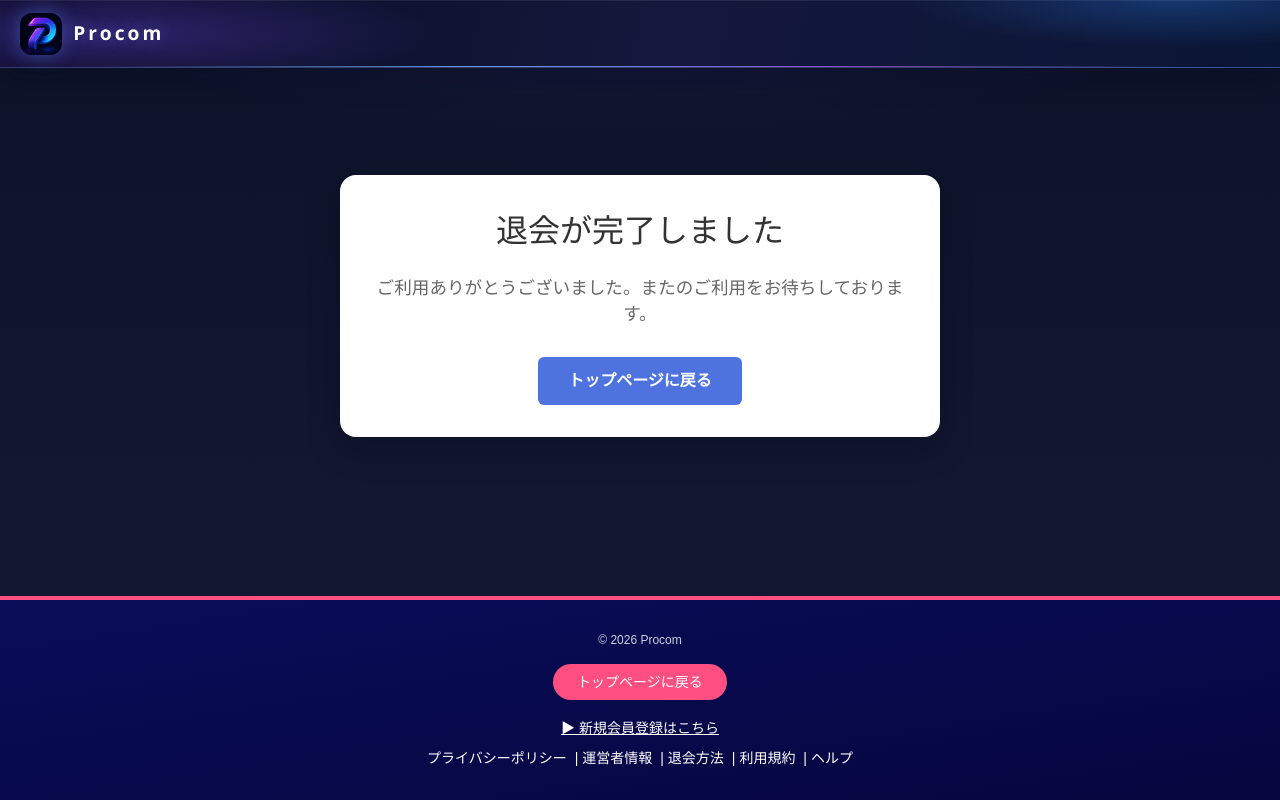
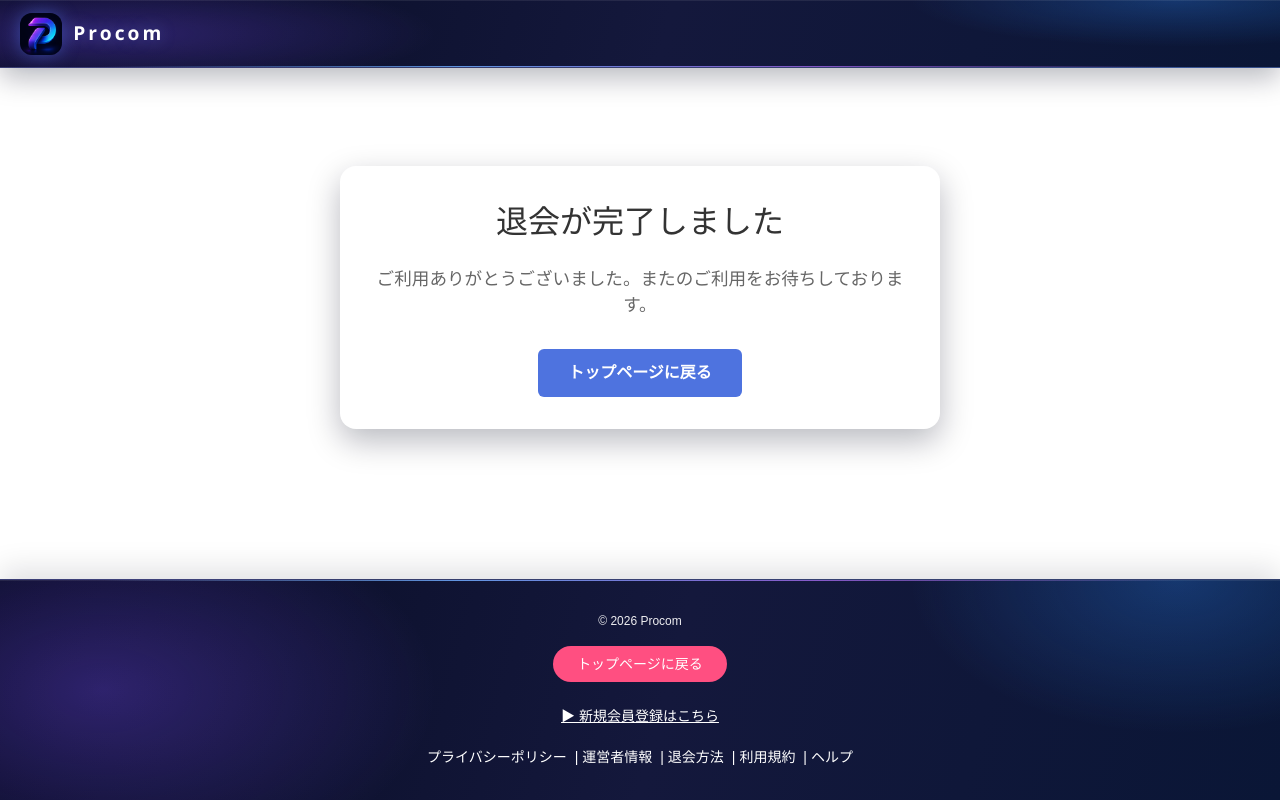
Before and after one commit to kumogumo08/procom-next, a Next.js app: page /deleted in a window 1280 px wide. Built offline with nearby package versions, Linux system fonts and the light colour scheme.

Commit message:
style: unify auth header and footer with white page background

```diff
--- a/app/components/AuthPageShell.module.css
+++ b/app/components/AuthPageShell.module.css
@@ -2,9 +2,7 @@
   min-height: 100vh;
   display: flex;
   flex-direction: column;
-  background:
-    radial-gradient(ellipse 80% 42% at 50% -8%, rgba(92, 74, 210, 0.2), transparent 62%),
-    linear-gradient(180deg, #0c1228 0%, #151b34 100%);
+  background-color: #ffffff;
 }
 
 .main {
--- a/app/components/AuthPageShell.tsx
+++ b/app/components/AuthPageShell.tsx
@@ -11,7 +11,7 @@ export default function AuthPageShell({ children }: { children: ReactNode }) {
     <div className={styles.shell}>
       <AuthHeader />
       <div className={styles.main}>{children}</div>
-      <Footer />
+      <Footer tone="auth" />
     </div>
   );
 }
--- /dev/null
+++ b/app/components/Footer.module.css
@@ -0,0 +1,82 @@
+/* AuthHeader.module.css の .header と同じ背景・発光。上端にラインを置く。 */
+.auth {
+  position: relative;
+  margin-top: 4rem;
+  padding: 2rem 1.25rem;
+  text-align: center;
+  color: #ffffff;
+  background:
+    radial-gradient(ellipse 42% 140% at 8% 50%, rgba(124, 78, 255, 0.32), transparent 62%),
+    radial-gradient(ellipse 36% 120% at 92% 0%, rgba(46, 140, 255, 0.28), transparent 58%),
+    linear-gradient(105deg, #070b22 0%, #14183c 52%, #0a1636 100%);
+  border-top: 1px solid rgba(150, 170, 255, 0.28);
+  box-shadow:
+    inset 0 1px 0 rgba(255, 255, 255, 0.08),
+    0 -10px 28px rgba(4, 8, 28, 0.12);
+}
+
+.auth::before {
+  content: '';
+  position: absolute;
+  left: 8%;
+  right: 8%;
+  top: 0;
+  height: 1px;
+  background: linear-gradient(90deg, transparent, rgba(110, 170, 255, 0.85), rgba(176, 110, 255, 0.7), transparent);
+  pointer-events: none;
+}
+
+.copy {
+  margin: 0;
+  color: #ffffff;
+  font-size: 0.75rem;
+  line-height: 1.5;
+  opacity: 0.92;
+}
+
+.topButton {
+  display: inline-block;
+  margin: 1rem 0;
+  padding: 0.5rem 1.5rem;
+  border-radius: 9999px;
+  background: #ff4f81;
+  color: #ffffff;
+  font-size: 0.875rem;
+  line-height: 1.25rem;
+  text-decoration: none;
+}
+
+.topButton:hover {
+  background: #db2777;
+}
+
+.registerLink {
+  display: inline-block;
+  margin: 0.5rem 0;
+  color: #ffffff;
+  font-size: 0.875rem;
+  line-height: 1.25rem;
+  text-decoration: underline;
+}
+
+.registerLink:hover {
+  color: var(--procom-footer-link-hover);
+}
+
+.links {
+  margin: 0.75rem 0 0;
+  color: #ffffff;
+  font-size: 0.875rem;
+  line-height: 1.6;
+}
+
+.link {
+  color: #ffffff;
+  margin: 0 0.25rem;
+  text-decoration: none;
+}
+
+.link:hover {
+  color: var(--procom-footer-link-hover);
+  text-decoration: underline;
+}
--- a/app/components/Footer.tsx
+++ b/app/components/Footer.tsx
@@ -2,41 +2,59 @@ import Script from 'next/script';
 import Link from 'next/link';
 import React from 'react';
 
+import styles from './Footer.module.css';
+
 const linkClass: string = "text-white hover:underline mx-1";
 
-const Footer: React.FC = () => {
+type FooterProps = {
+  /** 認証ページだけ、AuthHeader と同じ背景にする。 */
+  tone?: 'default' | 'auth';
+};
+
+const Footer: React.FC<FooterProps> = ({ tone = 'default' }) => {
+  const auth = tone === 'auth';
   return (
-    <footer className="bg-gradient-to-br from-[#0a0d59] to-[#05063f] text-white text-center py-8 px-5 mt-16 border-t-4 border-[#ff4f81] shadow-md">
-      <p className="text-xs opacity-80">
+    <footer
+      className={
+        auth
+          ? styles.auth
+          : 'bg-gradient-to-br from-[#0a0d59] to-[#05063f] text-white text-center py-8 px-5 mt-16 border-t-4 border-[#ff4f81] shadow-md'
+      }
+    >
+      <p className={auth ? styles.copy : 'text-xs opacity-80'}>
         &copy; {new Date().getFullYear()} Procom
       </p>
 
       {/* 🔽 トップに戻るボタン */}
-      <div className="my-4">
+      <div className={auth ? undefined : 'my-4'}>
         <Link
           href="/top"
-          className="inline-block bg-[#ff4f81] text-white px-6 py-2 rounded-full text-sm hover:bg-pink-600 transition"
+          className={
+            auth
+              ? styles.topButton
+              : 'inline-block bg-[#ff4f81] text-white px-6 py-2 rounded-full text-sm hover:bg-pink-600 transition'
+          }
         >
           トップページに戻る
         </Link>
       </div>
 
       {/* ✅ 新規登録リンクを追加 */}
-      <div className="my-2">
+      <div className={auth ? undefined : 'my-2'}>
         <Link
           href="/login"
-          className="inline-block text-white underline hover:text-pink-400 text-sm"
+          className={auth ? styles.registerLink : 'inline-block text-white underline hover:text-pink-400 text-sm'}
         >
           ▶ 新規会員登録はこちら
         </Link>
       </div>
 
-      <p className="text-sm text-white">
-        <Link href="/privacy"><span className={linkClass}>プライバシーポリシー</span></Link> |
-        <Link href="/owner"><span className={linkClass}>運営者情報</span></Link> |
-        <Link href="/withdraw"><span className={linkClass}>退会方法</span></Link> |
-        <Link href="/terms"><span className={linkClass}>利用規約</span></Link> |
-        <Link href="/help"><span className={linkClass}>ヘルプ</span></Link>
+      <p className={auth ? styles.links : 'text-sm text-white'}>
+        <Link href="/privacy"><span className={auth ? styles.link : linkClass}>プライバシーポリシー</span></Link> |
+        <Link href="/owner"><span className={auth ? styles.link : linkClass}>運営者情報</span></Link> |
+        <Link href="/withdraw"><span className={auth ? styles.link : linkClass}>退会方法</span></Link> |
+        <Link href="/terms"><span className={auth ? styles.link : linkClass}>利用規約</span></Link> |
+        <Link href="/help"><span className={auth ? styles.link : linkClass}>ヘルプ</span></Link>
       </p>
 
       {/* ✅ Google Analyticsタグ */}
```
